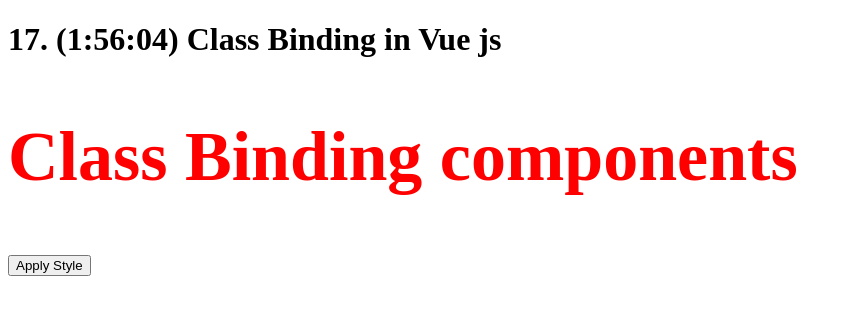
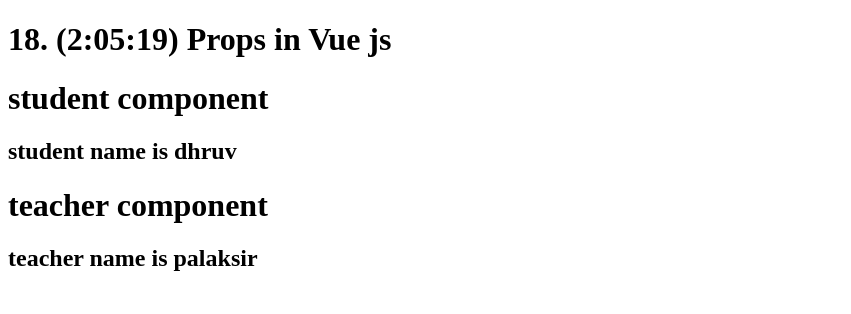
Before and after one commit to VIP114/vuejs-full-course-for-revise, a Vue app: page / in a window 1280 px wide. Shown: the top 314 px of the page, without its empty margins (0-851 px from the left). Built offline with nearby package versions, Linux system fonts and the light colour scheme.

Commit message:
18. (2:05:19) Props in Vue js

```diff
--- a/src/App.vue
+++ b/src/App.vue
@@ -9,7 +9,8 @@
   <!-- <Parents14/> -->
   <!-- <ParentsUser15/> -->
   <!-- <HTMLBinding16/> -->
-  <ClassBinding17/>
+  <!-- <ClassBinding17/> -->
+  <Main18props/>
 </template>
 
 <script>
@@ -22,7 +23,8 @@
 // import  Parents14 from './components/Parents14'
 // import ParentsUser15 from './components/ParentsUser15'
 // import  HTMLBinding16 from './components/HTMLBinding16'
-import  ClassBinding17 from './components/ClassBinding17'
+// import  ClassBinding17 from './components/ClassBinding17'
+import Main18props from './components/Main18props'
 export default {
   name: 'App',
   components: {
@@ -35,7 +37,8 @@
     // Parents14,
     // ParentsUser15,
     // HTMLBinding16,
-    ClassBinding17,
+    // ClassBinding17,
+    Main18props,
   }
 }
 </script>
--- /dev/null
+++ b/src/components/Main18props.vue
@@ -0,0 +1,25 @@
+<template>
+    <div>
+        <h1>18. (2:05:19) Props in Vue js </h1>
+    </div>
+    <Student18props :name='name'/>
+    <!-- <Student18props name='vishv'/> -->
+    <Teacher18propes name='palaksir'/>
+</template>
+<script>
+import Student18props from './Student18props'
+import Teacher18propes from './Teacher18propes'
+export default {
+    name:'Main18props',
+    data() {
+        return {
+            name:'dhruv',
+        }
+    },
+    components:{
+        Student18props,
+        Teacher18propes,
+    }
+
+}
+</script>
--- /dev/null
+++ b/src/components/Student18props.vue
@@ -0,0 +1,14 @@
+<template>
+    <div>
+        <h1>student component </h1>
+        <h2>student name is {{name}}</h2>
+    </div>
+</template>
+<script>
+export default {
+    name:'Student18props',
+    props:{
+        name:String,
+    }
+}
+</script>
--- /dev/null
+++ b/src/components/Teacher18propes.vue
@@ -0,0 +1,14 @@
+<template>
+    <div>
+        <h1>teacher component </h1>
+        <h2>teacher name is {{name}}</h2>
+    </div>
+</template>
+<script>
+export default {
+    name:'Teacher18props',
+    props:{
+        name:String,
+    }
+}
+</script>
```
